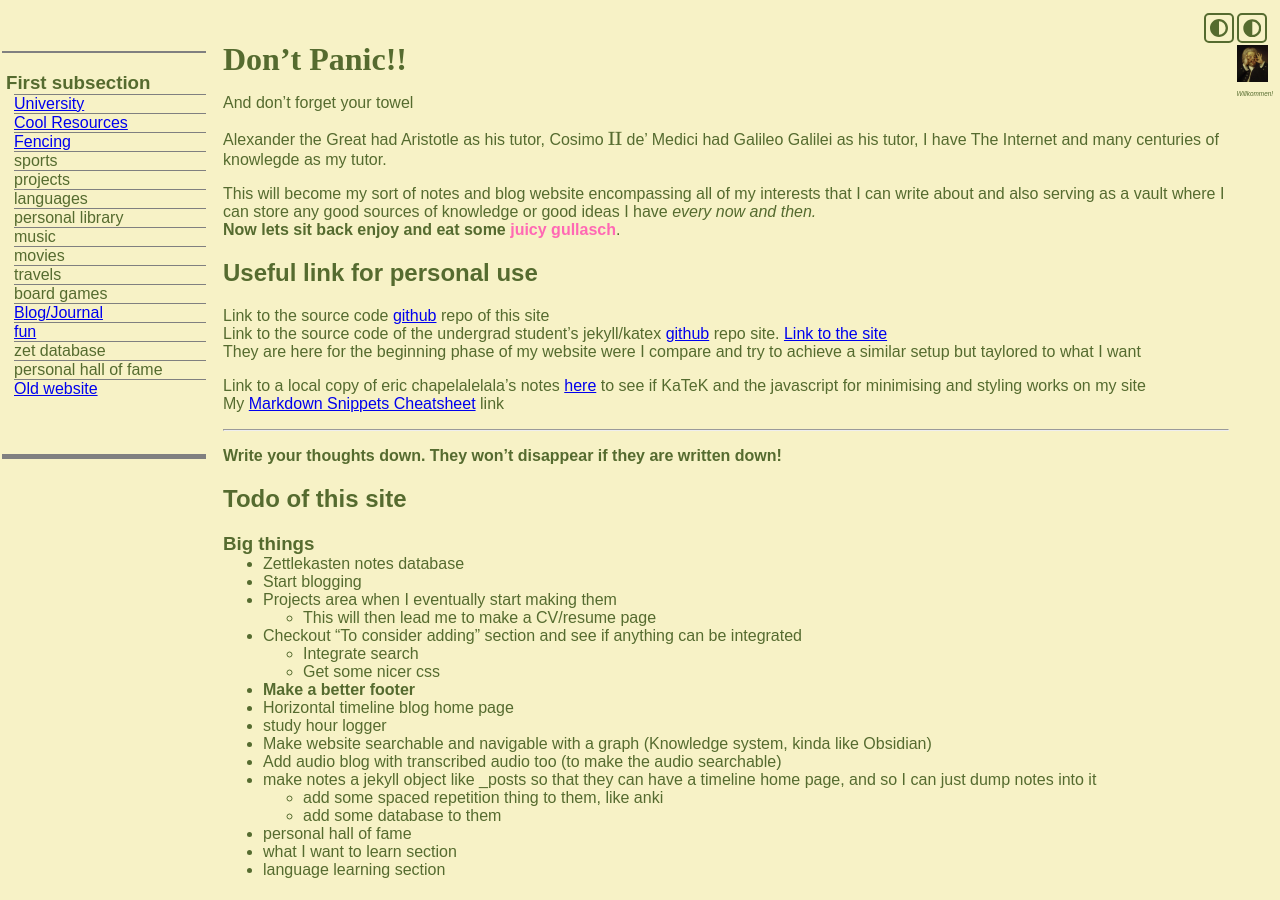
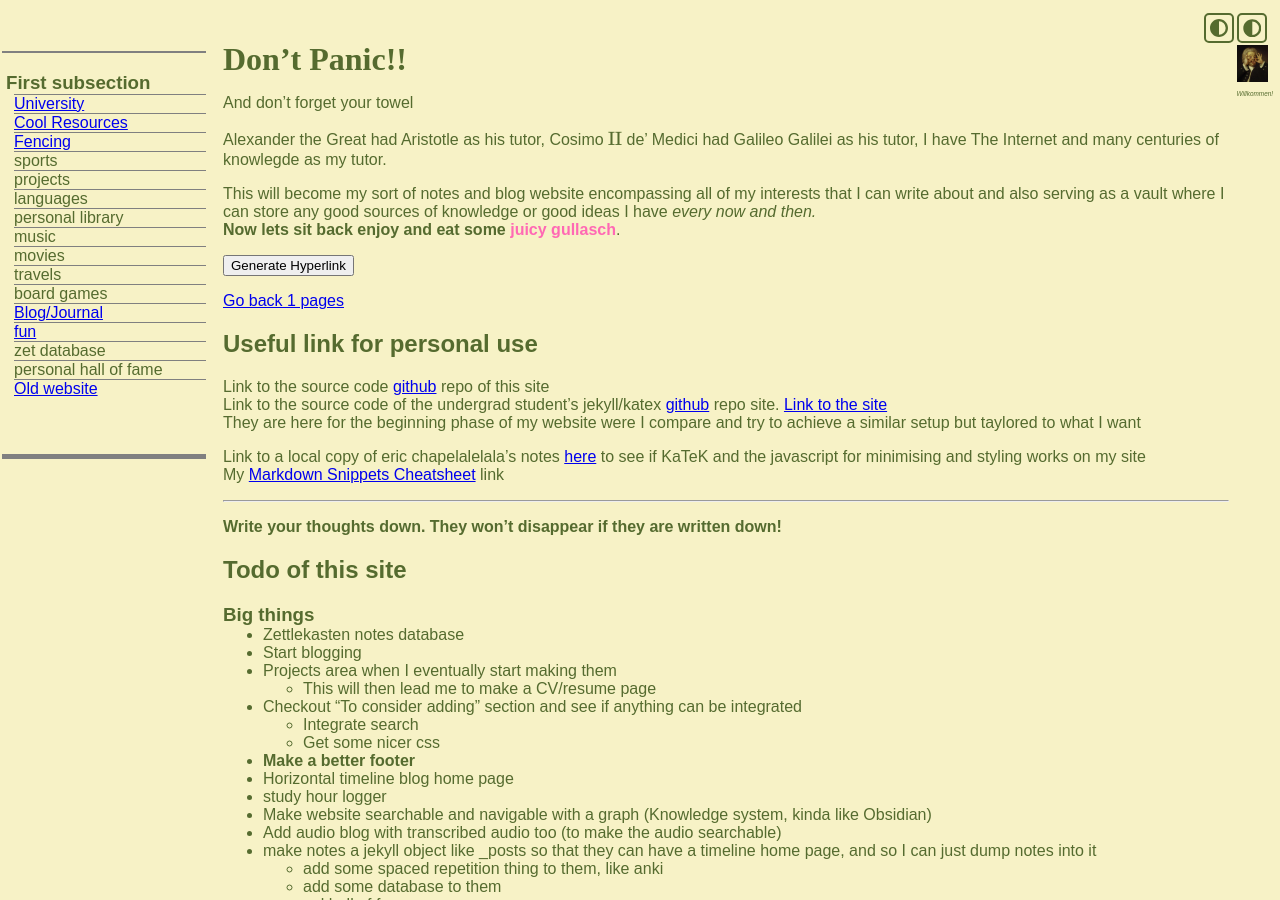
Before and after one commit to GiulianoPalazzi/giulianopalazzi.github.io, a Jekyll site: the page built from index.md, in a window 1280 px wide and 900 px high. Built offline with Jekyll 4.4.1, drawn with Linux system fonts in a browser that asks for light colours; nearby versions of some CDN libraries; some of the changed lines change nothing that is shown.

Commit message:
attempt to add last five visited note sites

```diff
--- a/_layouts/basic.html
+++ b/_layouts/basic.html
@@ -34,5 +34,6 @@
     {% include footer.html %}
     <script src="/assets/js/toggle_DarkMode.js"></script>
     <script src="/assets/js/flip.js"></script>
+    <script src="/assets/js/lastfive.js"></script>
   </body>
 </html>
--- /dev/null
+++ b/assets/js/lastfive.js
@@ -0,0 +1,8 @@
+var a = document.createElement('a');
+a.target = '_blank';
+a.href = window.history.state.prevUrl;
+a.innerText = 'Hello';
+
+var container = document.querySelector('.container');
+container.appendChild(a);
+container.appendChild(document.createElement('br'));
--- a/index.md
+++ b/index.md
@@ -14,6 +14,11 @@
 interests that I can write about and also serving as a vault where I can store
 any good sources of knowledge or good ideas I have *every now and then.*\\
 **Now lets sit back enjoy and eat some [juicy gullasch](https://www.google.com/search?gs_ssp=eJzj4tTP1TcwzDI3LTJgdGDw4kgvzclJLE7OAABHzAae&q=gullasch&oq=gullasch&aqs=chrome.1.0i355i512j46i512j0i512l2j46i512j0i10i512l3.4758j1j7&sourceid=chrome&ie=UTF-8){:style="color: hotpink; text-decoration: none"}**.
+
+<button id="generate">Generate Hyperlink</button>
+<div class="container">
+<a href="javascript:history.go(-1)">Go back 1 pages</a>
+</div>
 
 ## Useful link for personal use ##
 
```
